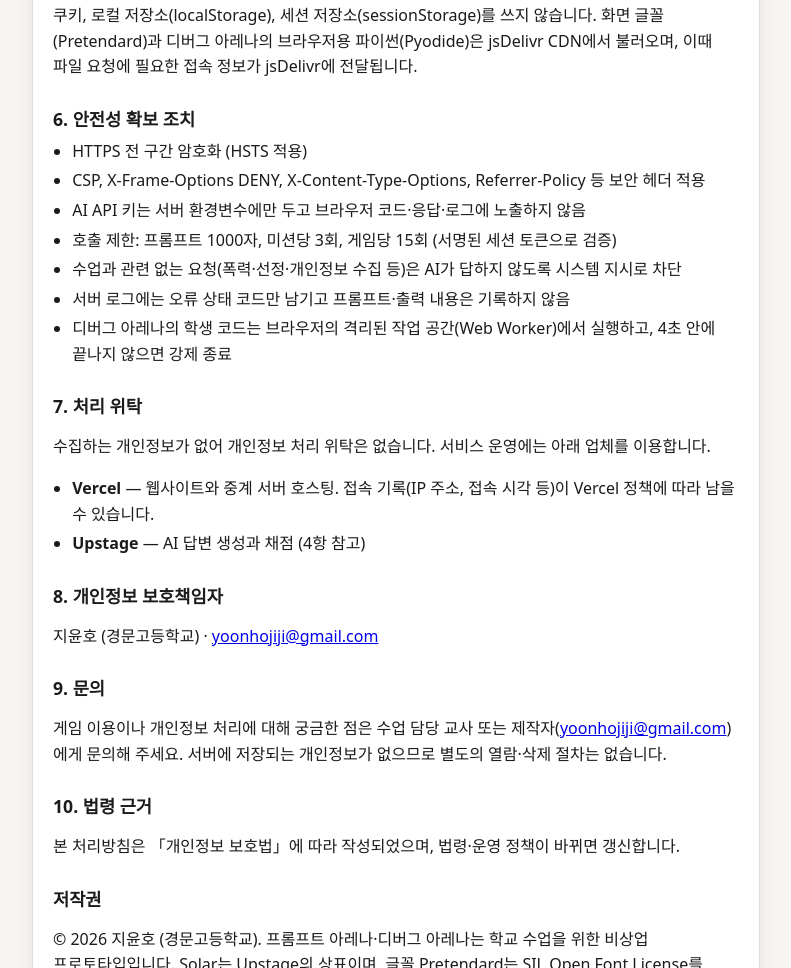
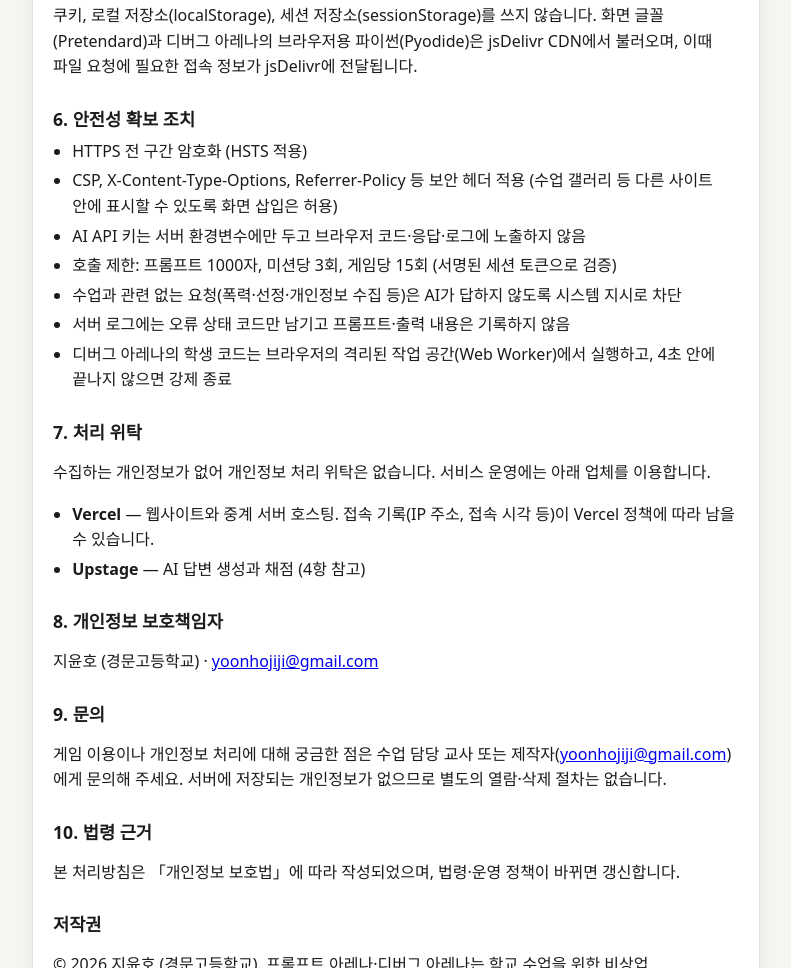
Before and after one commit to unono915/prompt-arena, a website: page public/privacy.html in a window 1280 px wide. Shown: the part 1069-2037 px from the top of the page, without its empty margins (244-1035 px from the left). Drawn offline with Linux system fonts and the light colour scheme; a web font is replaced by a local one.

Commit message:
다른 사이트 안에 표시(iframe 삽입) 허용
- 수업 갤러리에서 화면이 비어 보이던 문제: X-Frame-Options DENY 제거, CSP frame-ancestors 'none' → *
- 개인정보 처리방침 '안전성 확보 조치' 문구를 같이 수정

Co-Authored-By: Claude Opus 5.5 <noreply@anthropic.com>

```diff
--- a/public/privacy.html
+++ b/public/privacy.html
@@ -51,7 +51,7 @@
       <h2>6. 안전성 확보 조치</h2>
       <ul>
         <li>HTTPS 전 구간 암호화 (HSTS 적용)</li>
-        <li>CSP, X-Frame-Options DENY, X-Content-Type-Options, Referrer-Policy 등 보안 헤더 적용</li>
+        <li>CSP, X-Content-Type-Options, Referrer-Policy 등 보안 헤더 적용 (수업 갤러리 등 다른 사이트 안에 표시할 수 있도록 화면 삽입은 허용)</li>
         <li>AI API 키는 서버 환경변수에만 두고 브라우저 코드·응답·로그에 노출하지 않음</li>
         <li>호출 제한: 프롬프트 1000자, 미션당 3회, 게임당 15회 (서명된 세션 토큰으로 검증)</li>
         <li>수업과 관련 없는 요청(폭력·선정·개인정보 수집 등)은 AI가 답하지 않도록 시스템 지시로 차단</li>
```
Also changed, not shown: vercel.json.
